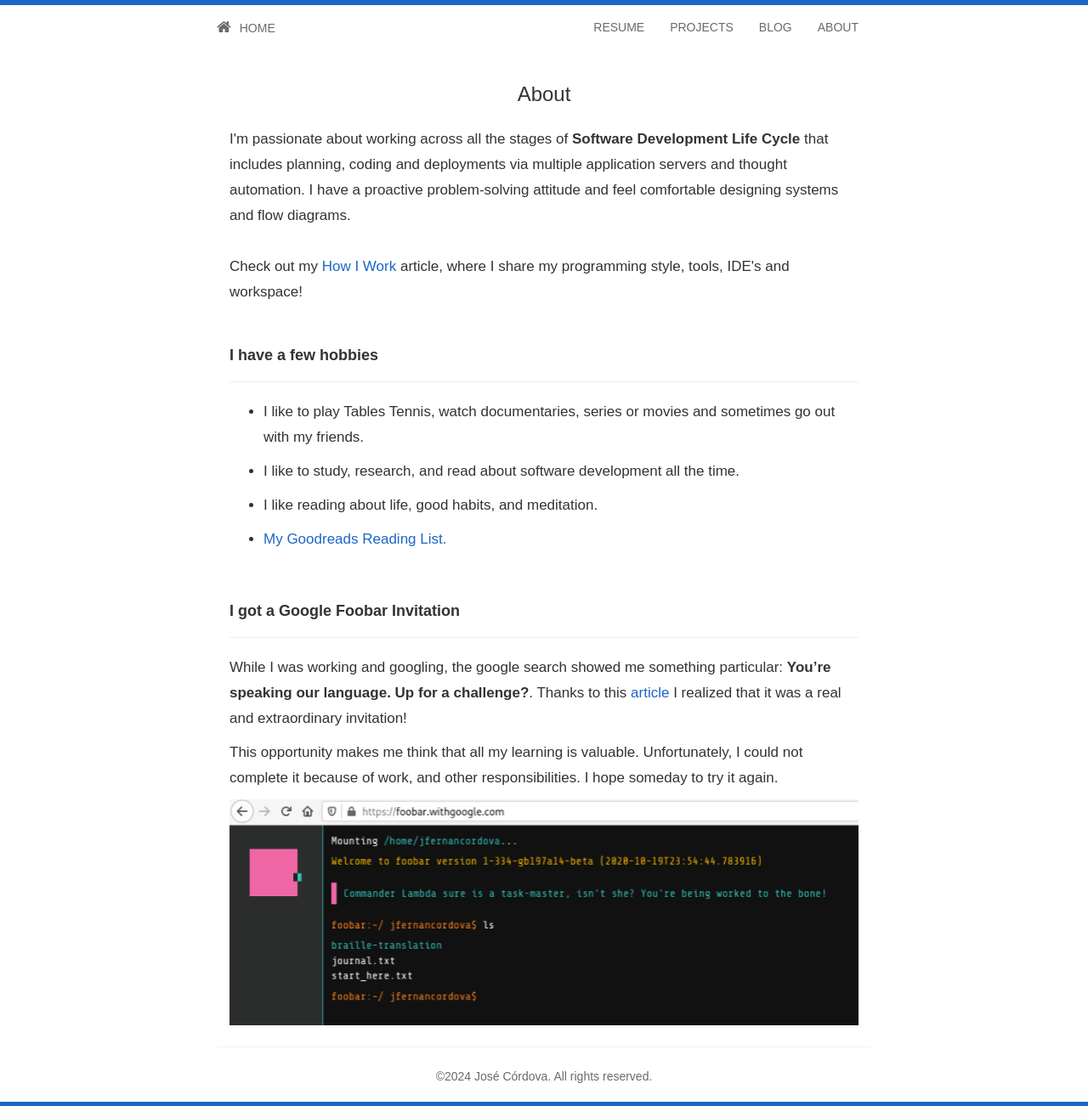
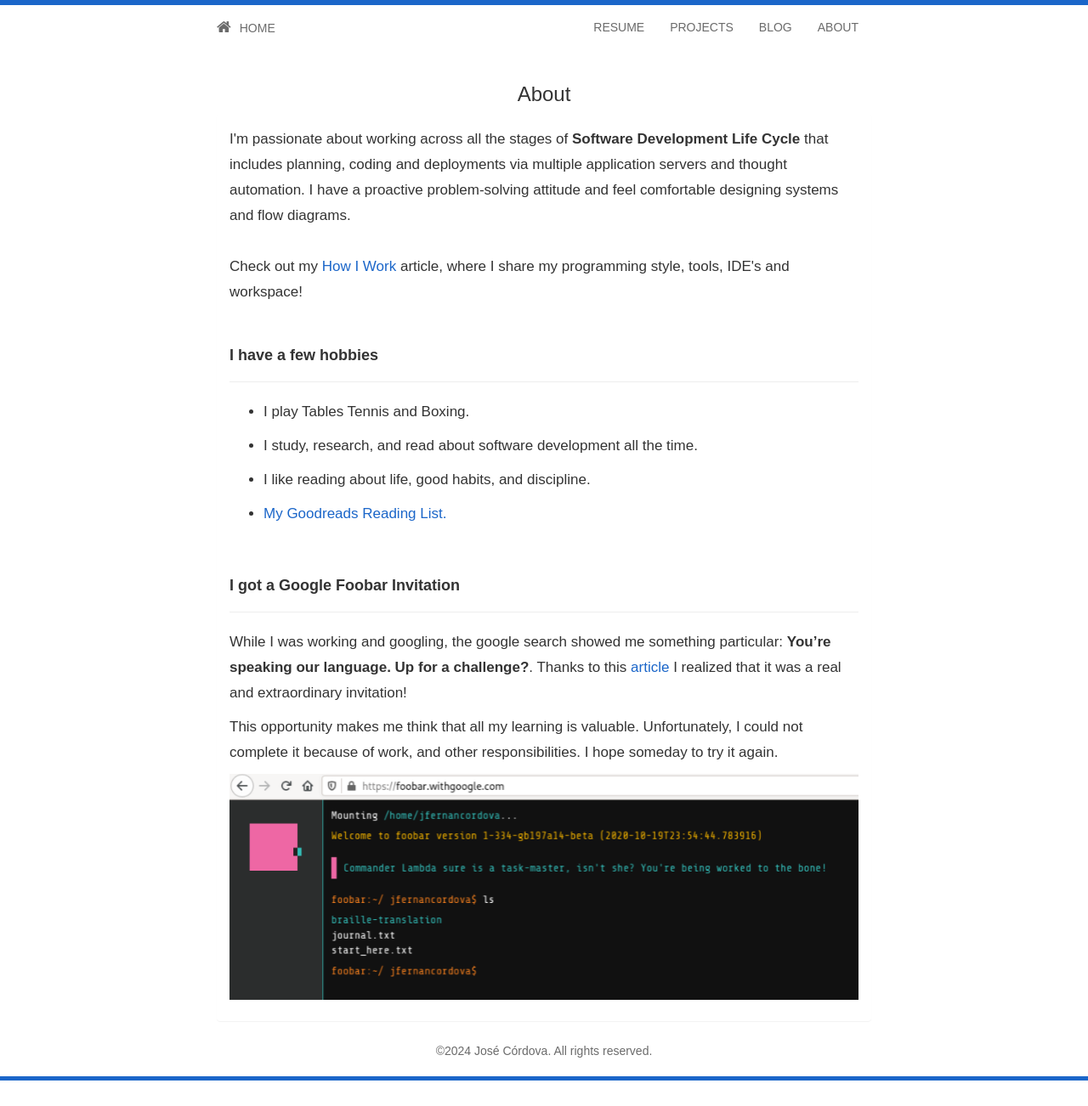
Before and after one commit to jfernancordova/jfernancordova.github.io, a Jekyll site: the page built from about.html, in a window 1280 px wide. Shown: the whole page at 85% size. Built offline with Jekyll 4.4.1, drawn with Linux system fonts in a browser that asks for light colours; nearby versions of some CDN libraries; after the commit the page ends 1272 px from its top, so only the background shows below that.

Commit message:
Update about.html

```diff
--- a/about.html
+++ b/about.html
@@ -22,17 +22,16 @@
                 <hr/>
                 <ul>
                     <li>
-                        <p>I like to play Tables Tennis, watch documentaries, series or movies and sometimes go out
-                            with my friends.</p>
+                        <p>I play Tables Tennis and Boxing.</p>
                     </li>
                     <li>
-                        <p>I like to study, research, and read about software development all the time.</p>
+                        <p>I study, research, and read about software development all the time.</p>
                     </li>
                     <li>
-                        <p>I like reading about life, good habits, and meditation.</p>
+                        <p>I like reading about life, good habits, and discipline.</p>
                     </li>
                     <li>
-                        <a href="https://www.goodreads.com/review/list/116582849-jos-cordova?per_page=200&print=true&ref=nav_mybooks&view=covers">
+                        <a href="https://www.goodreads.com/review/list/116582849-jos-c-rdova">
                             My Goodreads Reading List.
                         </a>
                     </li>
```
